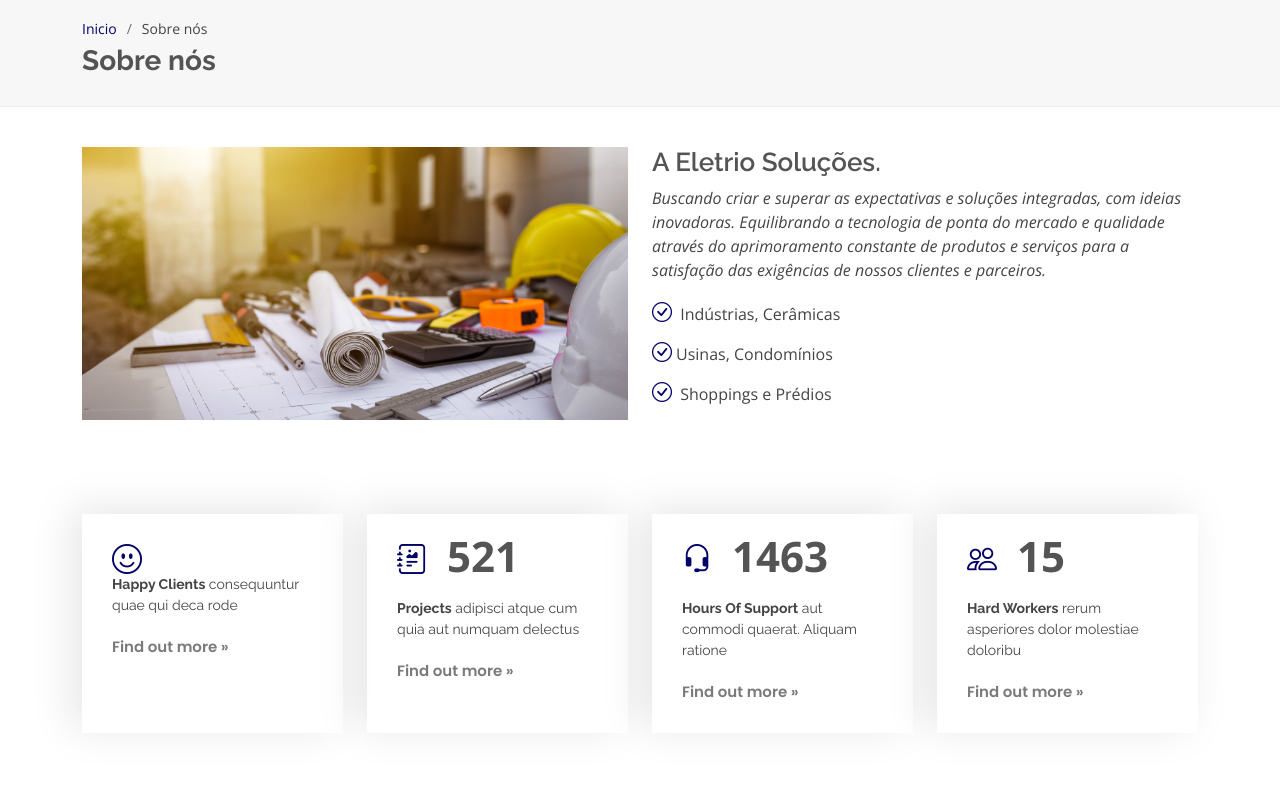
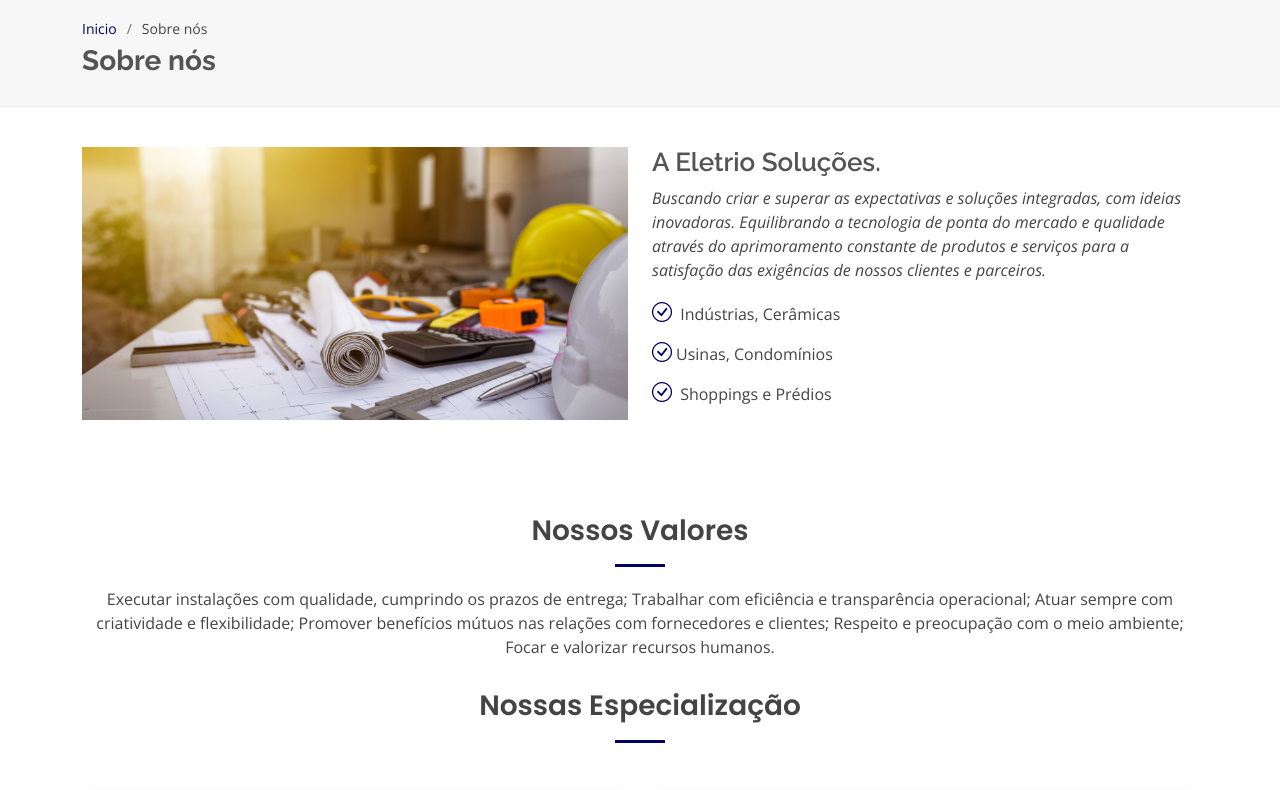
Before and after one commit to thiagolavor/solucao, a plain HTML site: page sobre.html in a window 1280 px wide. Shown: the part 143-933 px from the top of the page. Drawn offline with nearby package versions, Linux system fonts and the light colour scheme.

Commit message:
Update sobre.html

```diff
--- a/sobre.html
+++ b/sobre.html
@@ -123,52 +123,7 @@
       </div>
     </section><!-- End About Section -->
 
-    <!-- ======= Counts Section ======= -->
-    <section id="counts" class="counts">
-      <div class="container">
 
-        <div class="row no-gutters">
-
-          <div class="col-lg-3 col-md-6 d-md-flex align-items-md-stretch">
-            <div class="count-box">
-              <i class="bi bi-emoji-smile"></i>
-
-              <p><strong>Happy Clients</strong> consequuntur quae qui deca rode</p>
-              <a href="#">Find out more &raquo;</a>
-            </div>
-          </div>
-
-          <div class="col-lg-3 col-md-6 d-md-flex align-items-md-stretch">
-            <div class="count-box">
-              <i class="bi bi-journal-richtext"></i>
-              <span data-purecounter-start="0" data-purecounter-end="521" data-purecounter-duration="1" class="purecounter"></span>
-              <p><strong>Projects</strong> adipisci atque cum quia aut numquam delectus</p>
-              <a href="#">Find out more &raquo;</a>
-            </div>
-          </div>
-
-          <div class="col-lg-3 col-md-6 d-md-flex align-items-md-stretch">
-            <div class="count-box">
-              <i class="bi bi-headset"></i>
-              <span data-purecounter-start="0" data-purecounter-end="1463" data-purecounter-duration="1" class="purecounter"></span>
-              <p><strong>Hours Of Support</strong> aut commodi quaerat. Aliquam ratione</p>
-              <a href="#">Find out more &raquo;</a>
-            </div>
-          </div>
-
-          <div class="col-lg-3 col-md-6 d-md-flex align-items-md-stretch">
-            <div class="count-box">
-              <i class="bi bi-people"></i>
-              <span data-purecounter-start="0" data-purecounter-end="15" data-purecounter-duration="1" class="purecounter"></span>
-              <p><strong>Hard Workers</strong> rerum asperiores dolor molestiae doloribu</p>
-              <a href="#">Find out more &raquo;</a>
-            </div>
-          </div>
-
-        </div>
-
-      </div>
-    </section><!-- End Counts Section -->
 
 
     <!-- ======= Testimonials Section ======= -->
```
